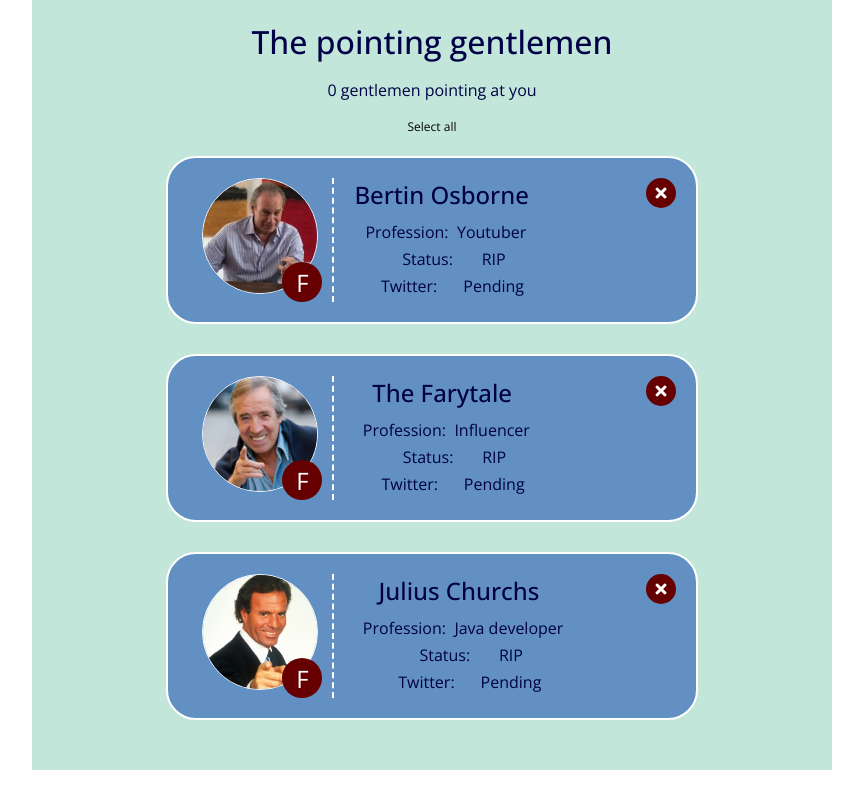
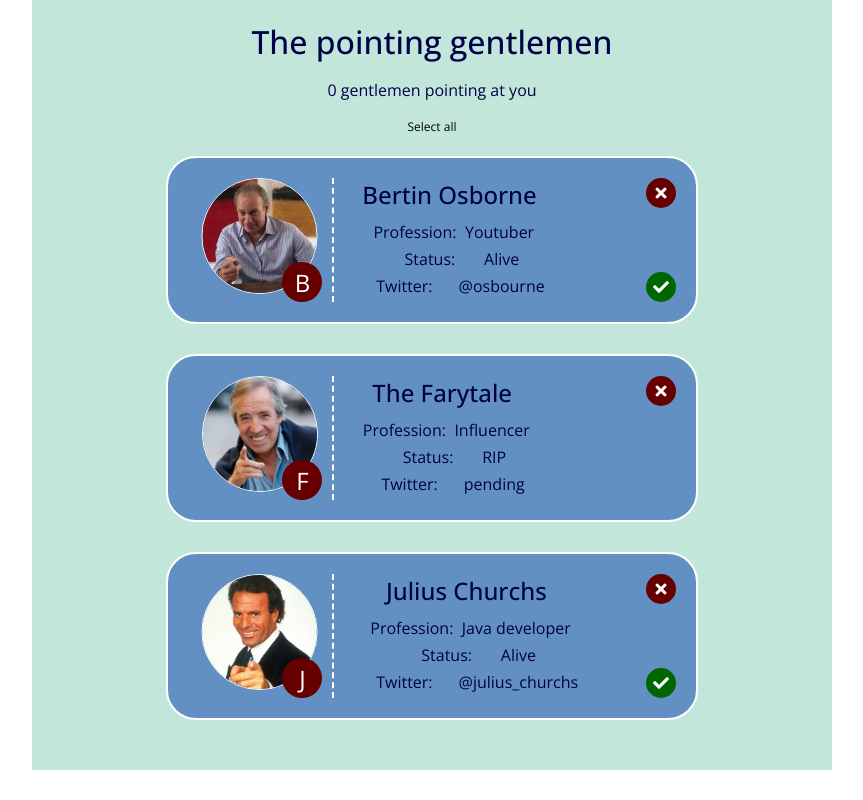
Before and after one commit to patifusa-20/202212-W10-patricia-rufino, a React (Create React App) app: page / in a window 1280 px wide. Shown: the whole page, without its empty margins (208-1071 px from the left). Built offline with nearby package versions, Linux system fonts and the light colour scheme.

Commit message:
Show icon selected in cards with true value

```diff
--- a/src/features/home/components/button/button.tsx
+++ b/src/features/home/components/button/button.tsx
@@ -1,7 +1,14 @@
-export function Button() {
+import { DataGentlemanType } from '../../../../core/types/gentleman';
+
+export function Button({ item }: { item: DataGentlemanType }) {
+    const handlerClick = () => {
+        item.selected;
+    };
+
     return (
         <>
             <i className="icon gentleman__icon fas fa-check"></i>
+
             <i className="icon gentleman__icon gentleman__icon--delete fas fa-times"></i>
         </>
     );
--- a/src/features/home/components/gentleman/gentleman.tsx
+++ b/src/features/home/components/gentleman/gentleman.tsx
@@ -1,20 +1,14 @@
 import { DataGentlemanType } from '../../../../core/types/gentleman';
-import { gentlemenData } from '../../../../core/mocks/gentlemen.data';
 import { Button } from '../button/button';
 import { Info } from '../info/info';
 
-export function Gentleman() {
-    const items = gentlemenData;
+export function Gentleman({ item }: { item: DataGentlemanType }) {
     return (
         <>
-            {items.map((item: DataGentlemanType) => {
-                return (
-                    <li className="gentleman">
-                        <Info item={item}></Info>
-                        <Button></Button>
-                    </li>
-                );
-            })}
+            <li className={'gentleman' + (item.selected ? ' selected' : '')}>
+                <Info item={item}></Info>
+                <Button item={item}></Button>
+            </li>
         </>
     );
 }
--- a/src/features/home/components/gentlemen/gentlemen.tsx
+++ b/src/features/home/components/gentlemen/gentlemen.tsx
@@ -1,6 +1,9 @@
+import { gentlemenData } from '../../../../core/mocks/gentlemen.data';
+import { DataGentlemanType } from '../../../../core/types/gentleman';
 import { Gentleman } from '../gentleman/gentleman';
 
 export function Gentlemen() {
+    const items = gentlemenData;
     return (
         <>
             <section className="controls">
@@ -9,7 +12,9 @@ export function Gentlemen() {
             </section>
             <main className="main">
                 <ul className="gentlemen">
-                    <Gentleman></Gentleman>
+                    {items.map((item: DataGentlemanType) => (
+                        <Gentleman item={item}></Gentleman>
+                    ))}
                 </ul>
             </main>
         </>
--- a/src/features/home/components/info/info.tsx
+++ b/src/features/home/components/info/info.tsx
@@ -9,7 +9,9 @@ export function Info({ item }: { item: DataGentlemanType }) {
                     src={'assets/img/' + item.picture}
                     alt={item.alternativeText}
                 />
-                <span className="gentleman__initial">F</span>
+                <span className="gentleman__initial">
+                    {item.picture[0].split('')[0].toUpperCase()}
+                </span>
             </div>
             <div className="gentleman__data-container">
                 <h2 className="gentleman__name">{item.name}</h2>
@@ -22,11 +24,11 @@ export function Info({ item }: { item: DataGentlemanType }) {
                     </li>
                     <li className="gentleman__data">
                         <span className="gentleman__data-label">Status:</span>{' '}
-                        RIP
+                        {item.status}
                     </li>
                     <li className="gentleman__data">
                         <span className="gentleman__data-label">Twitter:</span>{' '}
-                        Pending
+                        {item.twitter}
                     </li>
                 </ul>
             </div>
```
Also changed, not shown: src/features/home/components/button/button.css (added).
